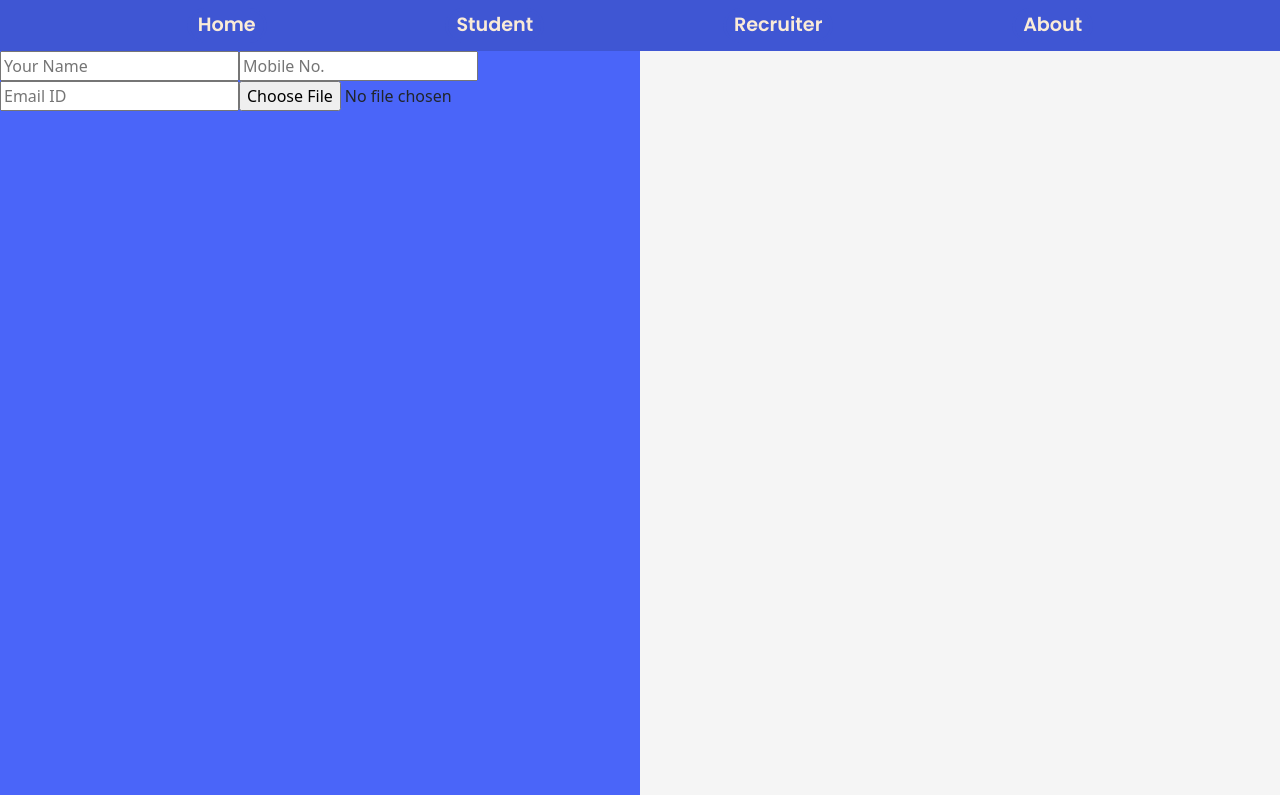
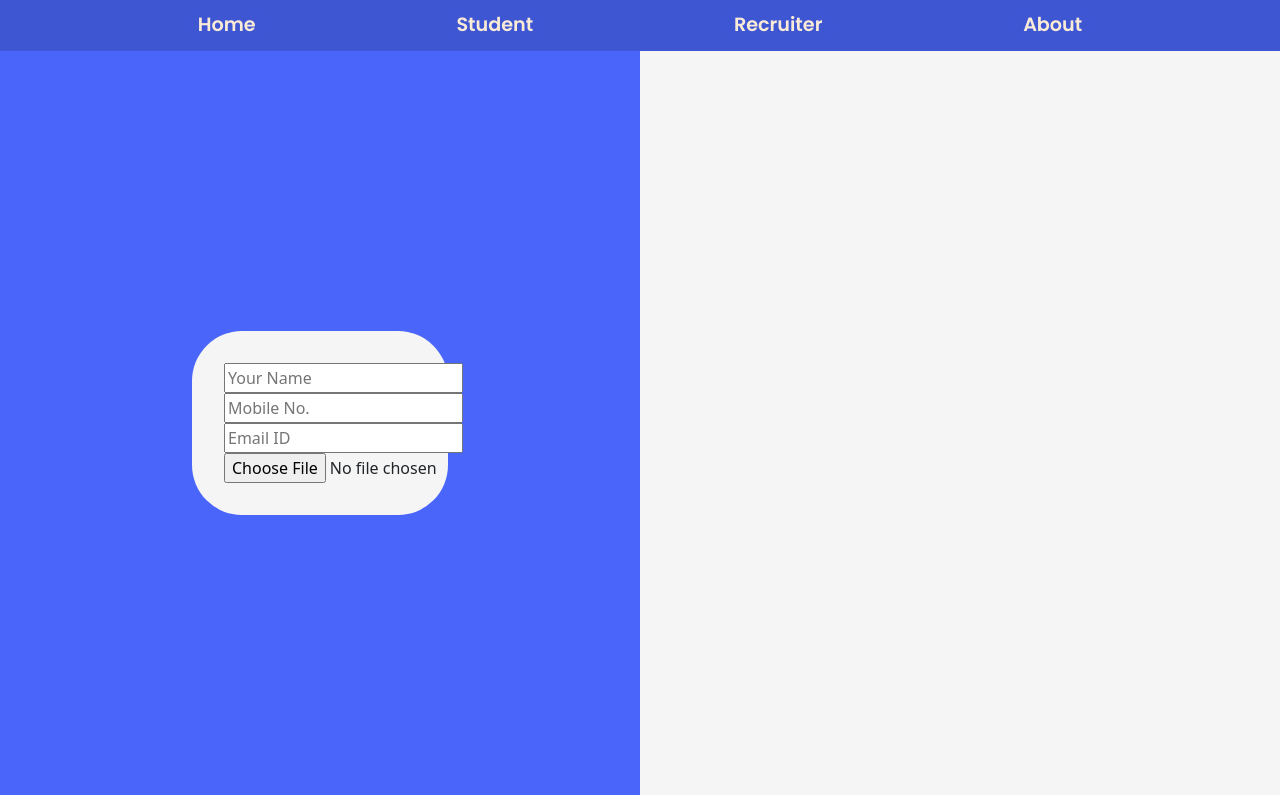
Before and after one commit to agamswaroop619/cv-analyser, an Angular app in the folder cv-analyser/: page /student in a window 1280 px wide. Built offline with nearby package versions, Linux system fonts and the light colour scheme.

Commit message:
"Recent commits done via mac"

```diff
--- a/cv-analyser/src/app/student-analyser/student-analyser.component.css
+++ b/cv-analyser/src/app/student-analyser/student-analyser.component.css
@@ -6,8 +6,18 @@
 .first-section{
     flex: 1;
     background-color: #4a65f9;
+    display: flex;
+    justify-content: center;
+    align-items: center;
 }
 .second-section{
     flex: 1;
     background-color: whitesmoke;
 }
+
+.signup{
+    background-color: whitesmoke;
+    width: 40%;
+    padding: 5%;
+    border-radius: 50px;
+}
```
Also changed, not shown: 1 other file (tests, documents, lock files or other folders).
